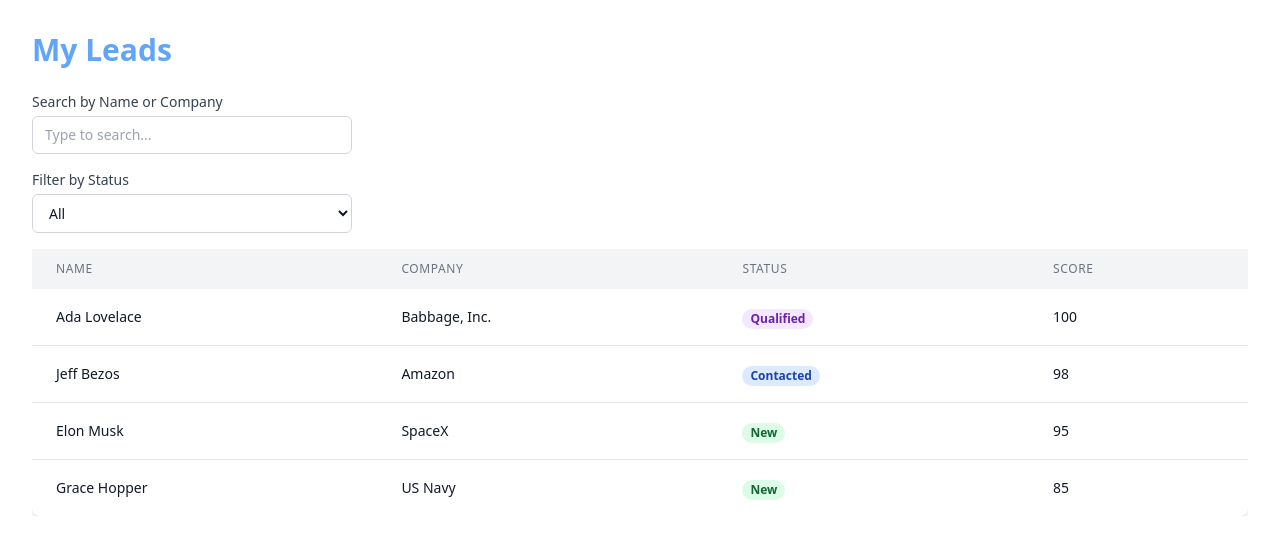
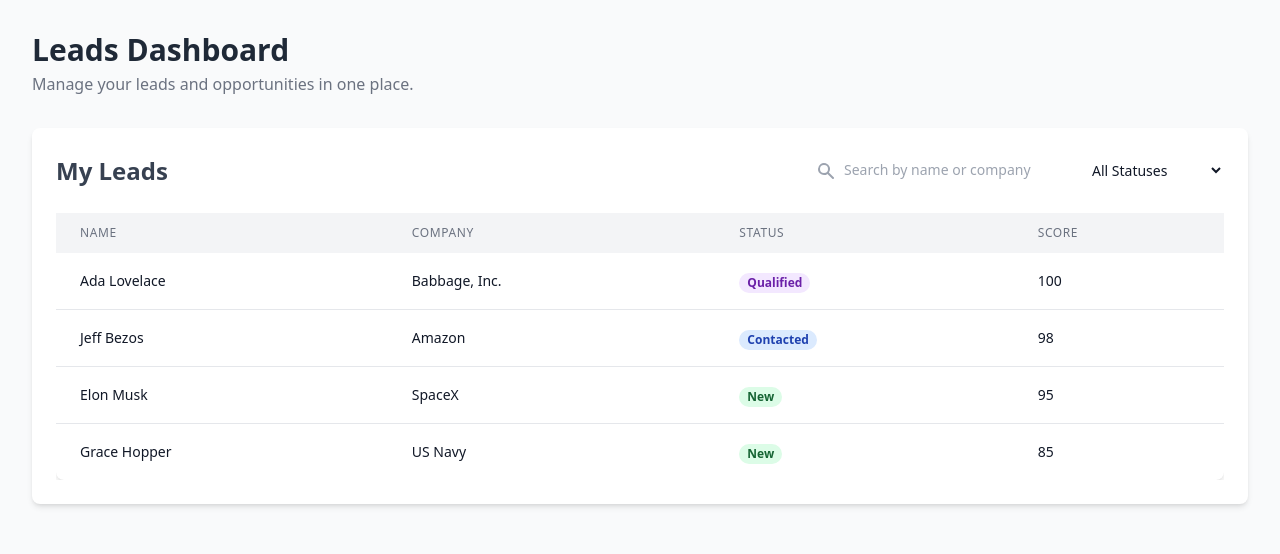
Before and after one commit to Fortuna09/mini-seller-console, a React (Vite) app: page / in a window 1280 px wide. Shown: the top 554 px of the page. Built offline with nearby package versions, Linux system fonts and the light colour scheme.

Commit message:
feat: add highlight for selected lead in table

```diff
--- a/src/App.tsx
+++ b/src/App.tsx
@@ -87,7 +87,7 @@ function App() {
       name: lead.name,
       accountName: lead.company,
       stage: 'Prospecting',
-      amount: undefined
+      amount: lead.score * 100000
     };
 
     setOpportunities(currentOpportunities => {
@@ -117,45 +117,56 @@ function App() {
   }
 
   return (
-    <div className="p-4 sm:p-8">
-      <h1 className="text-2xl sm:text-3xl font-bold text-blue-400 mb-6">My Leads</h1>
+    <div className="bg-gray-50 min-h-screen">
+      <div className="p-4 sm:p-8 max-w-7xl mx-auto">
+        <div className="mb-8">
+          <h1 className="text-3xl font-bold text-gray-800">Leads Dashboard</h1>
+          <p className="text-gray-500 mt-1">Manage your leads and opportunities in one place.</p>
+        </div>
 
-      <div className="mb-4 w-full sm:max-w-xs">
-        <label htmlFor="search" className="block text-sm font-medium text-gray-700 mb-1">
-          Search by Name or Company
-        </label>
+        <div className="bg-white p-6 rounded-lg shadow-md">
+          <div className="flex flex-col sm:flex-row justify-between items-center gap-4 mb-6">
+            <h2 className="text-2xl font-semibold text-gray-700">My Leads</h2>
+
+            <div className="flex flex-col sm:flex-row gap-4 w-full sm:w-auto">
+              <div className="relative w-full sm:w-64">
+                <label htmlFor="search" className="sr-only">Search</label>
+                <div className="pointer-events-none absolute inset-y-0 left-0 flex items-center pl-3">
+                  <svg xmlns="http://www.w3.org/2000/svg" className="h-5 w-5 text-gray-400" viewBox="0 0 20 20" fill="currentColor">
+                    <path fillRule="evenodd" d="M8 4a4 4 0 100 8 4 4 0 000-8zM2 8a6 6 0 1110.89 3.476l4.817 4.817a1 1 0 01-1.414 1.414l-4.816-4.816A6 6 0 012 8z" clipRule="evenodd" />
+                  </svg>
+                </div>
                 <input
                   type="text"
                   id="search"
-          className="block w-full pl-3 pr-10 py-2 text-base border border-gray-300 bg-white text-gray-900 focus:outline-none focus:ring-blue-500 focus:border-blue-500 sm:text-sm rounded-md"
+                  className="block w-full rounded-md border-gray-300 bg-white pl-10 pr-3 py-2 text-gray-900 placeholder-gray-400 focus:outline-none focus:ring-2 focus:ring-blue-500 focus:border-blue-500 sm:text-sm"
                   value={searchTerm}
                   onChange={(e) => setSearchTerm(e.target.value)}
-          placeholder="Type to search..."
+                  placeholder="Search by name or company"
                 />
               </div>
 
-      <div className="mb-4 w-full sm:max-w-xs">
-        <label htmlFor="status-filter" className="block text-sm font-medium text-gray-700 mb-1">
-          Filter by Status
-        </label>
               <select
                 id="status-filter"
-          className="block w-full pl-3 pr-10 py-2 text-base border border-gray-300 bg-white text-gray-900 focus:outline-none focus:ring-blue-500 focus:border-blue-500 sm:text-sm rounded-md"
+                className="block w-full sm:w-auto rounded-md border-gray-300 bg-white py-2 pl-3 pr-10 text-base text-gray-900 focus:outline-none focus:ring-2 focus:ring-blue-500 focus:border-blue-500 sm:text-sm"
                 value={statusFilter}
                 onChange={(e) => setStatusFilter(e.target.value)}
               >
-          <option value="All">All</option>
+                <option value="All">All Statuses</option>
                 <option value="New">New</option>
                 <option value="Contacted">Contacted</option>
                 <option value="Qualified">Qualified</option>
                 <option value="Lost">Lost</option>
               </select>
             </div>
+          </div>
 
           <LeadsTable
             leads={filteredAndSortedLeads}
             onSelectLead={setSelectedLeadId}
+            selectedLeadId={selectedLeadId}
           />
+        </div>
 
         <LeadDetailPanel
           isOpen={selectedLeadId !== null}
@@ -166,11 +177,12 @@ function App() {
         />
 
         {opportunities.length > 0 && (
-        <div className="mt-8">
-          <h2 className="text-2xl font-bold text-green-600 mb-6">My Opportunities</h2>
+          <div className="mt-8 bg-white p-6 rounded-lg shadow-md">
+            <h2 className="text-2xl font-semibold text-gray-700 mb-6">My Opportunities</h2>
             <OpportunitiesTable opportunities={opportunities} />
           </div>
         )}
+      </div>
     </div>
   );
 }
--- a/src/features/leads/LeadsTable.tsx
+++ b/src/features/leads/LeadsTable.tsx
@@ -3,9 +3,10 @@ import type { Lead } from '../../services/api';
 interface LeadsTableProps {
   leads: Lead[];
   onSelectLead: (leadId: string) => void;
+  selectedLeadId: string | null;
 }
 
-export function LeadsTable({ leads, onSelectLead }: LeadsTableProps) {
+export function LeadsTable({ leads, onSelectLead, selectedLeadId }: LeadsTableProps) {
 
   const statusStyles = {
     New: 'bg-green-100 text-green-800',
@@ -38,7 +39,9 @@ export function LeadsTable({ leads, onSelectLead }: LeadsTableProps) {
             leads.map((lead) => (
               <tr
                 key={lead.id}
-                className="hover:bg-gray-50 cursor-pointer"
+                className={`cursor-pointer ${
+                  selectedLeadId === lead.id ? 'bg-blue-50' : 'hover:bg-gray-50'
+                }`}
                 onClick={() => onSelectLead(lead.id)}
               >
                 <td className="px-6 py-4 whitespace-nowrap text-sm text-gray-900">
```
Lines whose indentation alone changed are shown as unchanged.
